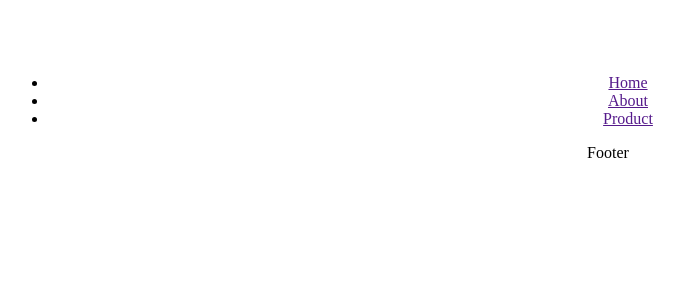
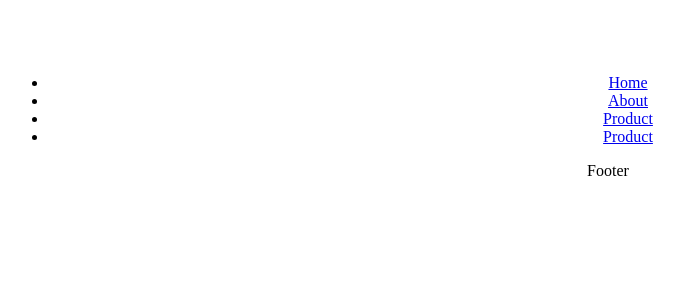
Before and after one commit to sontv8/web502-wd18101, a React (Vite) app in the folder my-app/: page / in a window 1280 px wide. Shown: the top 300 px of the page, without its empty margins (32-716 px from the left). Built offline with nearby package versions, Linux system fonts and the light colour scheme.

Commit message:
day5 - working with props

```diff
--- a/my-app/src/component/Header.jsx
+++ b/my-app/src/component/Header.jsx
@@ -1,6 +1,7 @@
 import React from 'react'
 
-const Header = () => {
+const Header = ({ data }) => {
+    // console.log(data);
     return (
         <header>
             <div>
@@ -8,9 +9,12 @@ const Header = () => {
             </div>
             <nav>
                 <ul>
-                    <li><a href="">Home</a></li>
-                    <li><a href="">About</a></li>
-                    <li><a href="">Product</a></li>
+
+                    {data.map((menu, index) => {
+                        return (
+                            <li key={index + 1}><a href={menu.path}>{menu.name}</a></li>
+                        )
+                    })}
                 </ul>
             </nav>
         </header>
--- a/my-app/src/main.jsx
+++ b/my-app/src/main.jsx
@@ -3,9 +3,16 @@ import ReactDOM from 'react-dom/client'
 import App from './App.jsx'
 import { Header, Footer } from './component'
 
+const menus = [
+  { id: 1, name: "Home", path: "/" },
+  { id: 2, name: "About", path: "/about" },
+  { id: 3, name: "Product", path: "/product" },
+  { id: 4, name: "Product", path: "/product" }
+]
+
 ReactDOM.createRoot(document.getElementById('root')).render(
   <>
-    <Header />
+    <Header data={menus} />
     <main></main>
     <Footer />
   </>
```
Also changed, not shown: 1 other file (tests, documents, lock files or other folders).
